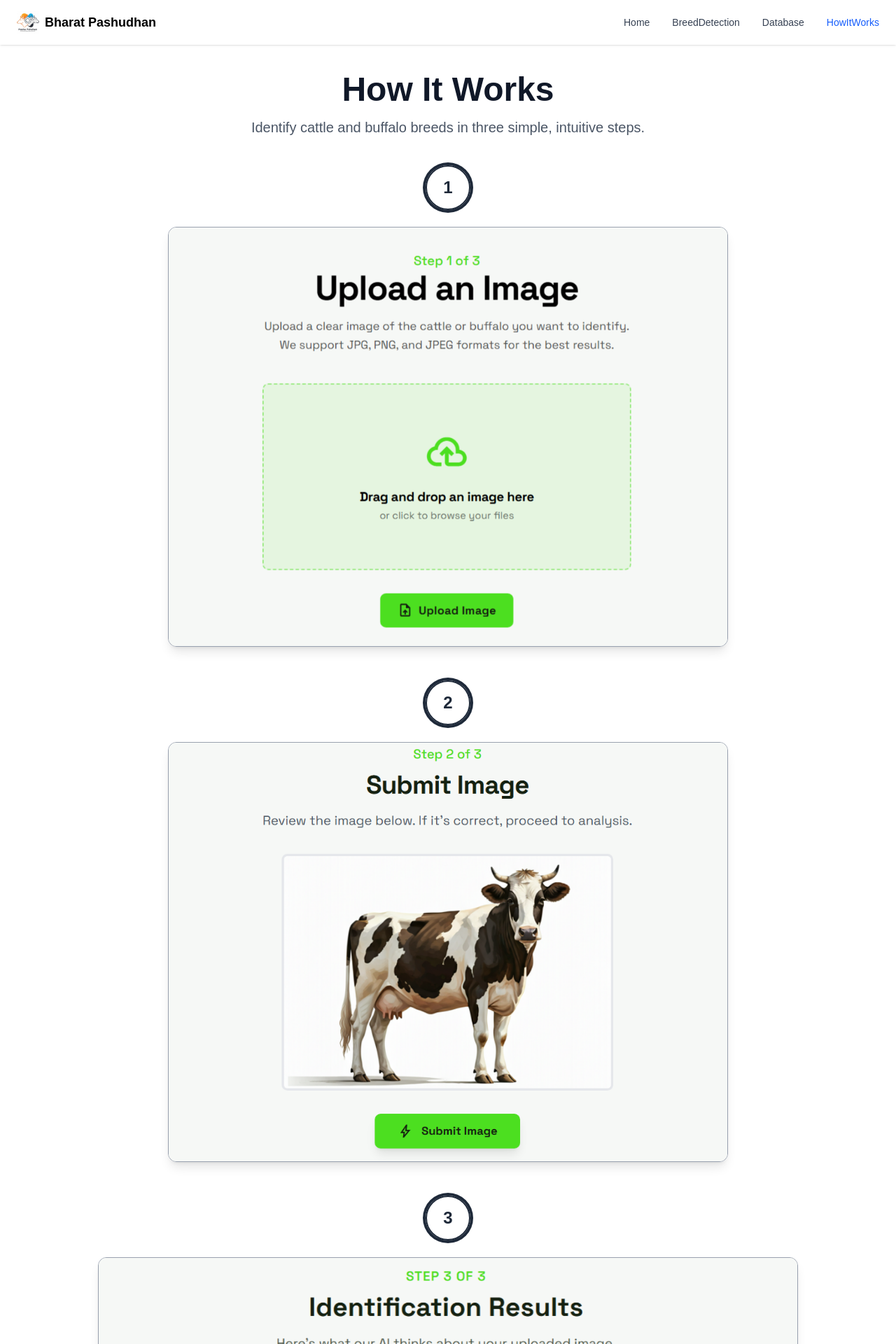
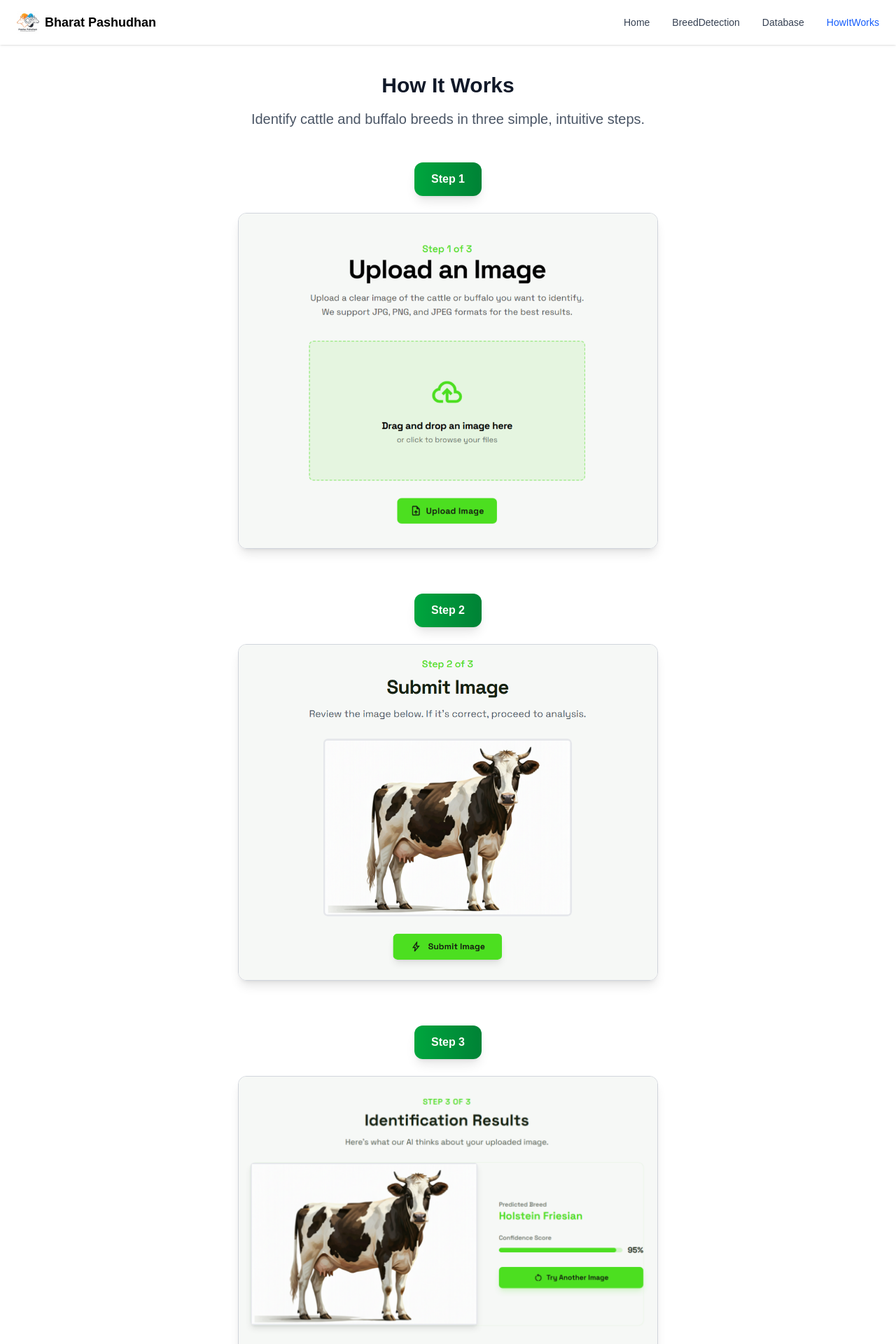
Before and after one commit to tusharBHO/pda, a Next.js app: page /how-it-works in a window 1280 px wide. Shown: the top 1920 px of the page at 70% size. Built offline with nearby package versions, Linux system fonts and the light colour scheme.

Commit message:
Updated UI of website

```diff
--- a/app/(routes)/Database/page.jsx
+++ b/app/(routes)/Database/page.jsx
@@ -37,13 +37,10 @@ export default function BreedsPage() {
         return result;
     }, [searchText, selectedRegions, selectedUses, selectedCharacteristics]);
 
-
     return (
-        <div className="bg-gray-100 font-display text-content-light h-[100vh] pt-10">
-            <div className="flex flex-col">
-                <div className="">
-                    <div className="container mx-auto px-4 sm:px-6 lg:px-8">
-                        <div className="flex flex-col md:flex-row gap-8 pt-7">
+        <div className="font-display text-content-light h-[100vh] pt-10">
+            <div className="container px-4 sm:px-6 lg:px-8 mx-auto">
+                <div className="flex flex-col md:flex-row gap-5 pt-7">
                     {/* Sidebar */}
                     <Sidebar
                         searchText={searchText}
@@ -57,7 +54,8 @@ export default function BreedsPage() {
                     />
 
                     {/* Main Content */}
-                            <main className="flex-grow rounded-sm h-[90vh] overflow-y-auto">
+                    <div className=" rounded-2xl shadow-2xl">
+                        <main className="flex-grow rounded-sm h-[83vh] overflow-y-auto p-2 mt-2">
                             {Object.keys(filteredBreedsData).map((species, idx) => {
                                 console.log("Filtered breeds for", species, ":", filteredBreedsData[species]);
                                 return (
@@ -69,9 +67,8 @@ export default function BreedsPage() {
                                 );
                             })}
                         </main>
+                    </div>
 
-                        </div>
-                    </div>
                 </div>
             </div>
         </div>
--- a/app/(routes)/how-it-works/page.jsx
+++ b/app/(routes)/how-it-works/page.jsx
@@ -1,5 +1,8 @@
+// New Version
 "use client";
 import React from "react";
+import Image from "next/image";
+import { ArrowBigDownDash } from "lucide-react";
 
 export default function HowItWorks() {
     return (
@@ -7,52 +10,63 @@ export default function HowItWorks() {
             <main className="flex-grow container mx-auto px-4 sm:px-6 lg:px-8 py-16">
                 {/* Title Section */}
                 <div className="text-center max-w-3xl mx-auto">
-                    <h2 className="text-4xl md:text-5xl font-bold text-gray-900 ">
+                    <h3 className="text-3xl md:text-3xl font-bold text-gray-900">
                         How It Works
-                    </h2>
-                    <p className="mt-4 text-xl text-gray-600 ">
+                    </h3>
+                    <p className="mt-4 text-xl text-gray-600">
                         Identify cattle and buffalo breeds in three simple, intuitive steps.
                     </p>
                 </div>
 
                 {/* Steps Section */}
-                <div className="mt-10 flex flex-col gap-12 items-center relative">
+                <div className="mt-12 flex flex-col gap-16 items-center relative">
                     {/* Step 1 */}
                     <div className="relative flex flex-col items-center text-center z-10">
-                        <div className="flex items-center justify-center w-16 h-16 bg-background-light rounded-full border-2 border-primary ring-4 ring-background-light ">
-                            <span className="text-2xl font-bold text-primary">1</span>
+                        <div className="flex flex-col items-center justify-center">
+                            <button className="flex items-center gap-2 px-6 py-3 bg-gradient-to-r from-green-600 to-green-700 text-white font-semibold rounded-xl shadow-lg ">
+                                Step 1{/* <ArrowBigDownDash className="w-6 h-6" /> */}
+                            </button>
                         </div>
-                        <div className="mt-6 w-[800px] h-[600px] rounded-xl overflow-hidden shadow-lg border border-gray-400 ">
-                            <div
-                                className="w-full h-full bg-cover bg-center"
-                                style={{ backgroundImage: `url("Steps/step01.png")` }}
-                            ></div>
+                        <div className="mt-6 w-full max-w-[600px] rounded-xl overflow-hidden shadow-lg border border-gray-300">
+                            <Image
+                                src="/Steps/step01.png"
+                                alt="Step 1"
+                                width={800}
+                                height={600}
+                                className="w-full h-auto object-contain"
+                            />
                         </div>
                     </div>
 
                     {/* Step 2 */}
                     <div className="relative flex flex-col items-center text-center z-10">
-                        <div className="flex items-center justify-center w-16 h-16 bg-background-light rounded-full border-2 border-primary ring-4 ring-background-light">
-                            <span className="text-2xl font-bold text-primary">2</span>
-                        </div>
-                        <div className="mt-6 w-[800px] h-[600px] rounded-xl overflow-hidden shadow-lg border border-gray-400 ">
-                            <div
-                                className="w-full h-full bg-cover bg-center"
-                                style={{ backgroundImage: `url("Steps/step02.png")` }}
-                            ></div>
+                        <button className="flex items-center gap-2 px-6 py-3 bg-gradient-to-r from-green-600 to-green-700 text-white font-semibold rounded-xl shadow-lg ">
+                            Step 2{/* <ArrowBigDownDash className="w-6 h-6" /> */}
+                        </button>
+                        <div className="mt-6 w-full max-w-[600px] rounded-xl overflow-hidden shadow-lg border border-gray-300">
+                            <Image
+                                src="/Steps/step02.png"
+                                alt="Step 2"
+                                width={800}
+                                height={600}
+                                className="w-full h-auto object-contain"
+                            />
                         </div>
                     </div>
 
                     {/* Step 3 */}
                     <div className="relative flex flex-col items-center text-center z-10">
-                        <div className="flex items-center justify-center w-16 h-16 bg-background-light-dark rounded-full border-2 border-primary ring-4 ring-background-light">
-                            <span className="text-2xl font-bold text-primary">3</span>
-                        </div>
-                        <div className="mt-6 w-[1000px] h-[600px] rounded-xl overflow-hidden shadow-lg border border-gray-400 ">
-                            <div
-                                className="w-full h-full bg-cover bg-center"
-                                style={{ backgroundImage: `url("Steps/step03.png")` }}
-                            ></div>
+                        <button className="flex items-center gap-2 px-6 py-3 bg-gradient-to-r from-green-600 to-green-700 text-white font-semibold rounded-xl shadow-lg ">
+                            Step 3{/* <ArrowBigDownDash className="w-6 h-6" /> */}
+                        </button>
+                        <div className="mt-6 w-full max-w-[600px] rounded-xl overflow-hidden shadow-lg border border-gray-300">
+                            <Image
+                                src="/Steps/step03.png"
+                                alt="Step 3"
+                                width={800}
+                                height={600}
+                                className="w-full h-auto object-contain"
+                            />
                         </div>
                     </div>
                 </div>
```
Also changed, not shown: app/(routes)/BreedDetection/page.jsx (+52 -37 lines). Lines whose indentation alone changed are shown as unchanged.
